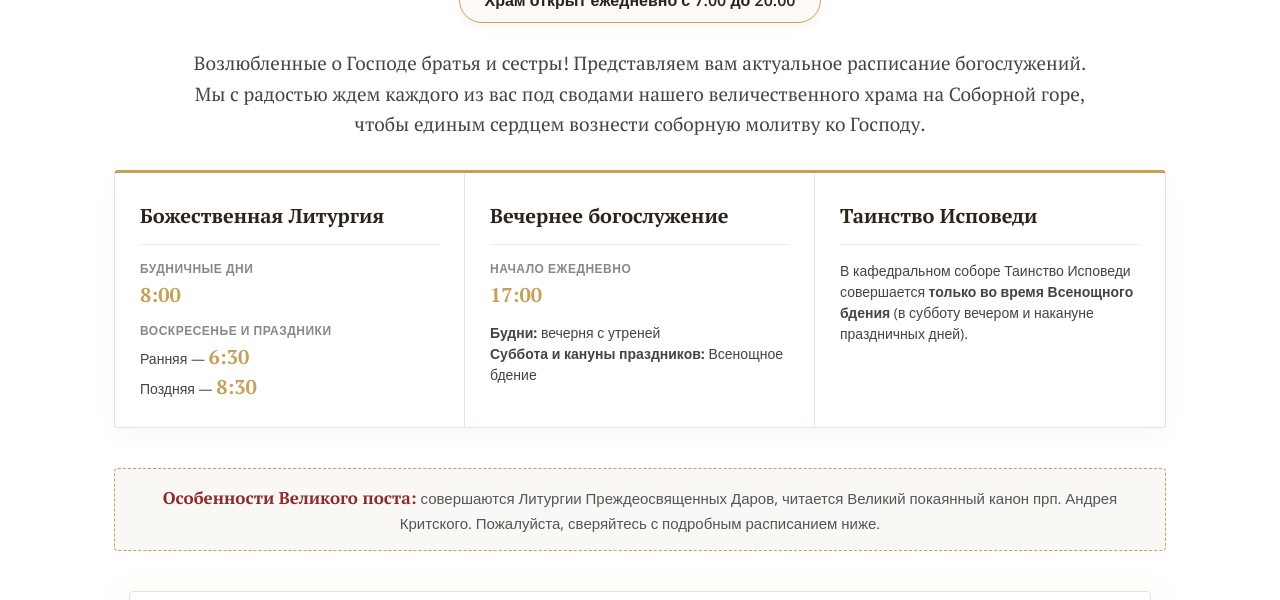
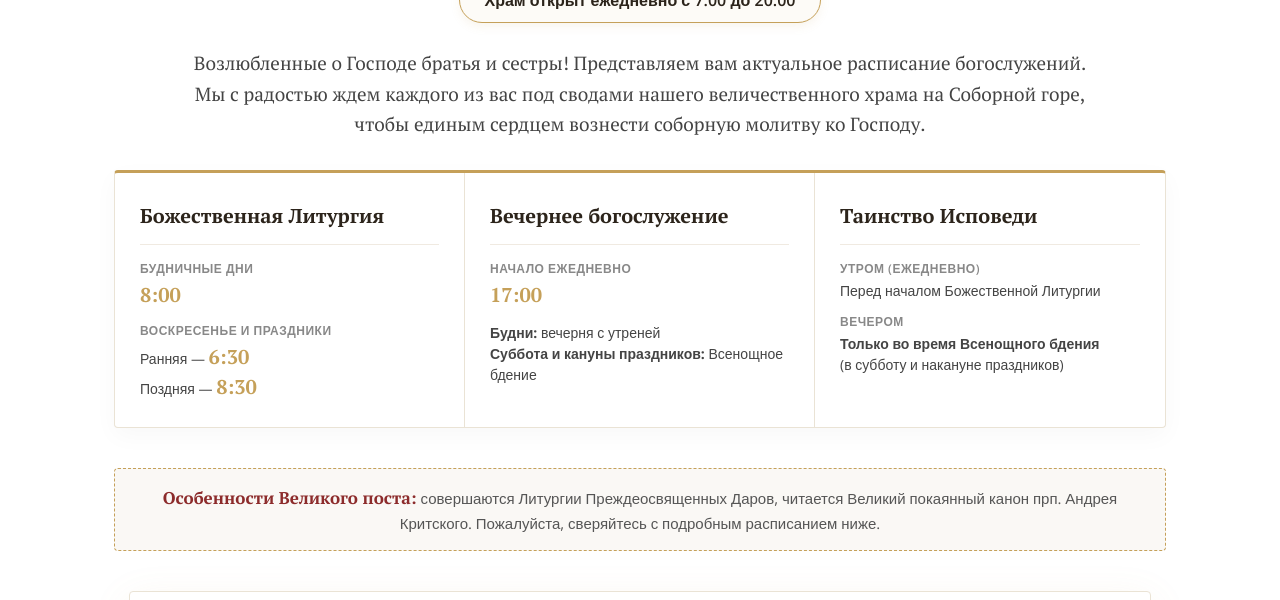
Before and after one commit to Dmitrii048/sobor_Rozhdestva, a Jekyll site: the page schedule/index.html, which Jekyll copies as it is, in a window 1280 px wide and 900 px high, scrolled down 510 px, cut to the strip 0-600 px from the top of the window. Built offline with Jekyll 4.4.1, drawn with Linux system fonts in a browser that asks for light colours.

Commit message:
Update index.html

```diff
--- a/schedule/index.html
+++ b/schedule/index.html
@@ -360,8 +360,15 @@
         <!-- Колонка 3 -->
         <div class="board-col">
             <h4>Таинство Исповеди</h4>
+
             <div class="board-text-group">
-                В кафедральном соборе Таинство Исповеди совершается <strong>только во время Всенощного бдения</strong> (в субботу вечером и накануне праздничных дней).
+                <span class="board-label">Утром (ежедневно)</span>
+                Перед началом Божественной Литургии
+            </div>
+
+            <div class="board-text-group">
+                <span class="board-label">Вечером</span>
+                <strong>Только во время Всенощного бдения</strong> <br>(в субботу и накануне праздников)
             </div>
         </div>
 
```
